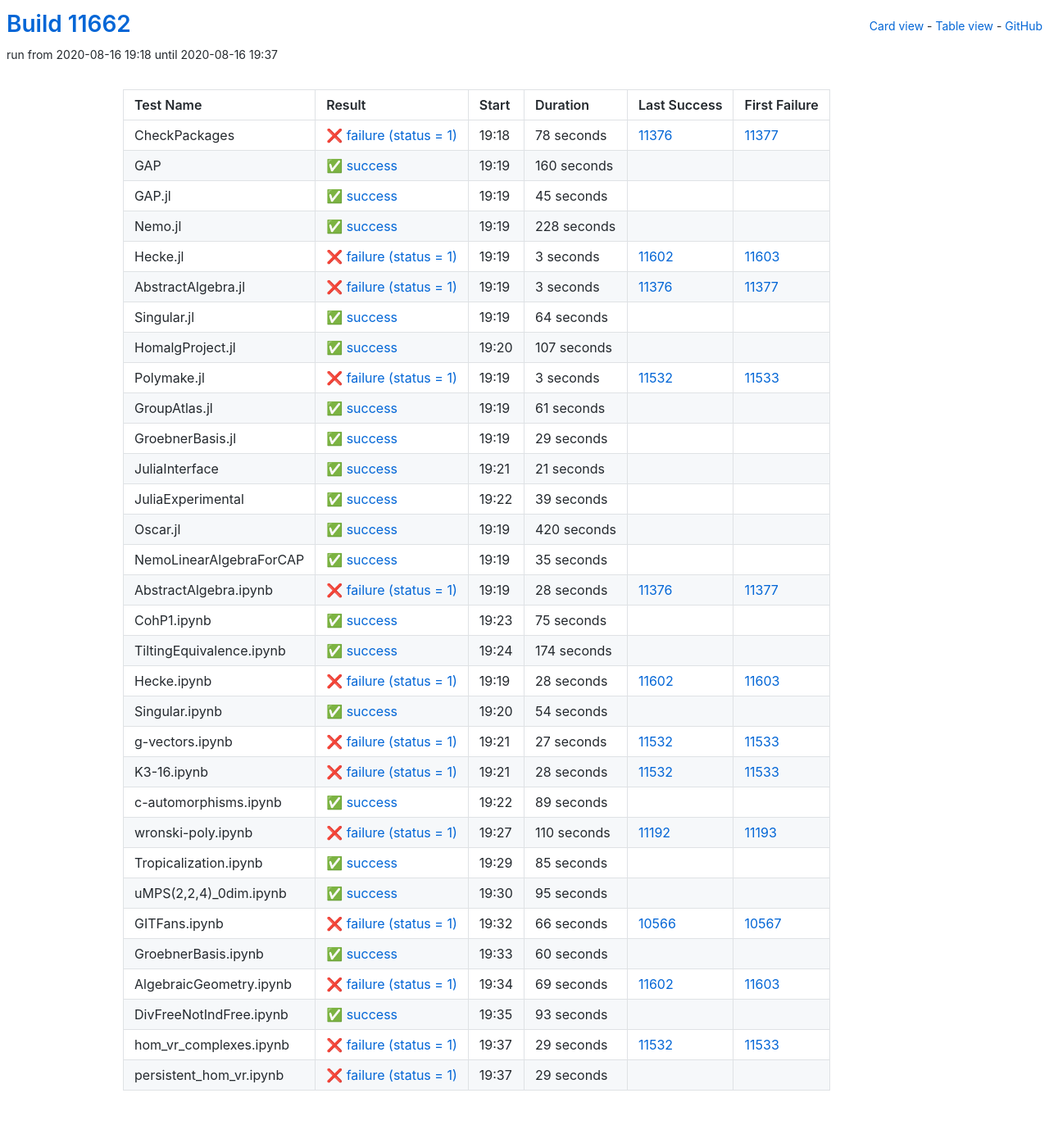
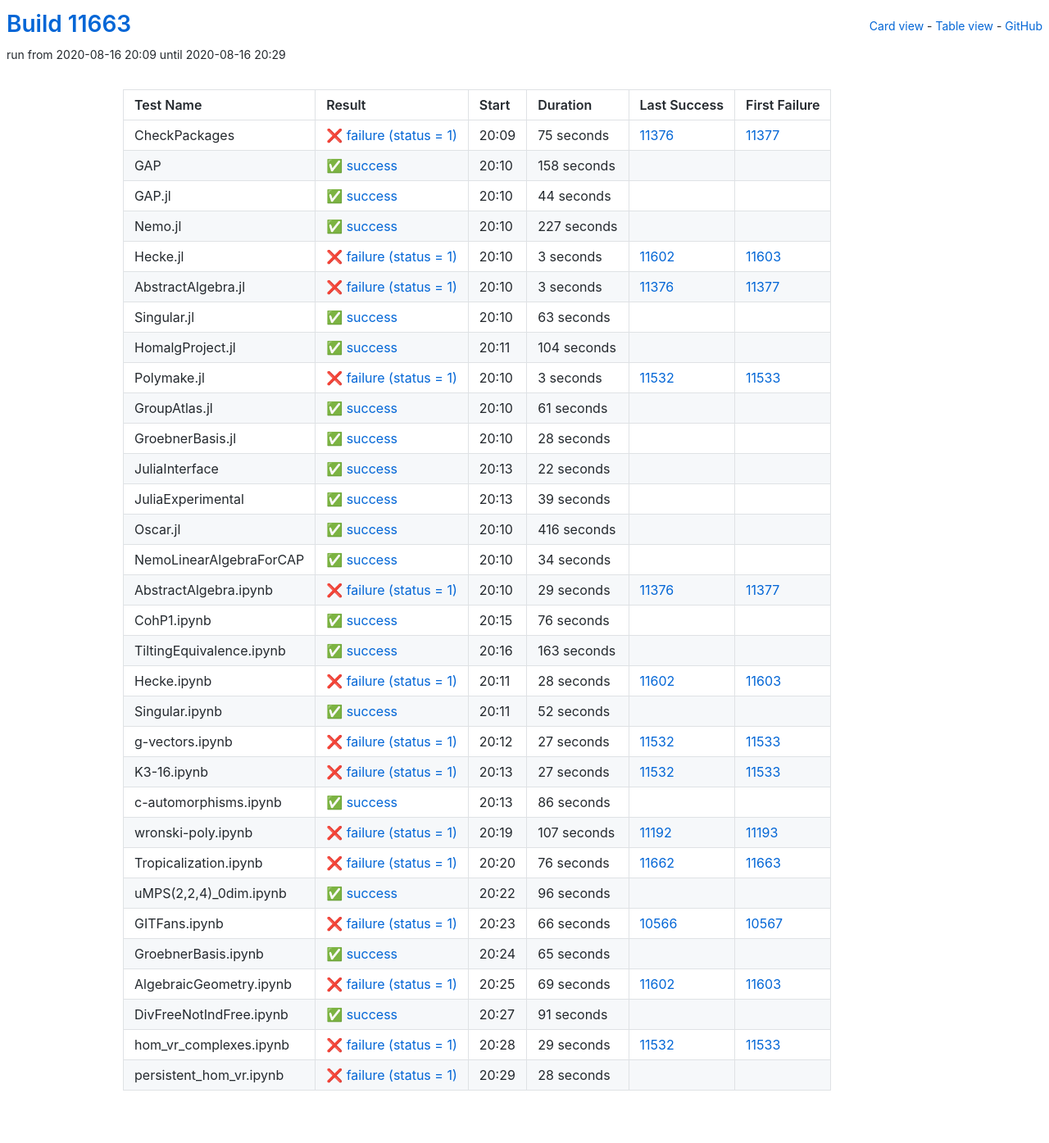
Before and after one commit to oscar-system/oscar-ci-status, a Jekyll site: the page built from table.html, in a window 1280 px wide. Shown: the whole page at 82% size. Built offline with Jekyll 4.4.1, drawn with Linux system fonts in a browser that asks for light colours.

Commit message:
Build #11663

```diff
--- a/_data/ci.yml
+++ b/_data/ci.yml
@@ -1,6 +1,6 @@
 ---
-build: 11662
-build_url: https://oscarci.mathematik.uni-kl.de/job/oscar/11662/
+build: 11663
+build_url: https://oscarci.mathematik.uni-kl.de/job/oscar/11663/
 job: oscar
 organization: oscar-system
 repo: oscar-ci-status
@@ -8,56 +8,56 @@
 tests:
 - name: CheckPackages
   id: checkpackages
-  log: https://oscarci.mathematik.uni-kl.de/job/oscar/11662/artifact/logs/build-11662/CheckPackages.log
-  start: 2020-08-16 19:18
+  log: https://oscarci.mathematik.uni-kl.de/job/oscar/11663/artifact/logs/build-11663/CheckPackages.log
+  start: 2020-08-16 20:09
   success: false
   exitcode: 1
   status: failure
-  duration: 78
+  duration: 75
   last_success: 11376
   last_success_url: https://oscarci.mathematik.uni-kl.de/job/oscar/11376/
   first_failure: 11377
   first_failure_url: https://oscarci.mathematik.uni-kl.de/job/oscar/11377/
 - name: GAP
   id: gap
-  log: https://oscarci.mathematik.uni-kl.de/job/oscar/11662/artifact/logs/build-11662/GAP.log
-  start: 2020-08-16 19:19
+  log: https://oscarci.mathematik.uni-kl.de/job/oscar/11663/artifact/logs/build-11663/GAP.log
+  start: 2020-08-16 20:10
   success: true
   exitcode: 0
   status: success
-  duration: 160
+  duration: 158
   last_success: false
   last_success_url:
   first_failure: false
   first_failure_url:
 - name: GAP.jl
   id: gap-jl
-  log: https://oscarci.mathematik.uni-kl.de/job/oscar/11662/artifact/logs/build-11662/GAP.jl.log
-  start: 2020-08-16 19:19
+  log: https://oscarci.mathematik.uni-kl.de/job/oscar/11663/artifact/logs/build-11663/GAP.jl.log
+  start: 2020-08-16 20:10
   success: true
   exitcode: 0
   status: success
-  duration: 45
+  duration: 44
   last_success: false
   last_success_url:
   first_failure: false
   first_failure_url:
 - name: Nemo.jl
   id: nemo-jl
-  log: https://oscarci.mathematik.uni-kl.de/job/oscar/11662/artifact/logs/build-11662/Nemo.jl.log
-  start: 2020-08-16 19:19
+  log: https://oscarci.mathematik.uni-kl.de/job/oscar/11663/artifact/logs/build-11663/Nemo.jl.log
+  start: 2020-08-16 20:10
   success: true
   exitcode: 0
   status: success
-  duration: 228
+  duration: 227
   last_success: false
   last_success_url:
   first_failure: false
   first_failure_url:
 - name: Hecke.jl
   id: hecke-jl
-  log: https://oscarci.mathematik.uni-kl.de/job/oscar/11662/artifact/logs/build-11662/Hecke.jl.log
-  start: 2020-08-16 19:19
+  log: https://oscarci.mathematik.uni-kl.de/job/oscar/11663/artifact/logs/build-11663/Hecke.jl.log
+  start: 2020-08-16 20:10
   success: false
   exitcode: 1
   status: failure
@@ -68,8 +68,8 @@
   first_failure_url: https://oscarci.mathematik.uni-kl.de/job/oscar/11603/
 - name: AbstractAlgebra.jl
   id: abstractalgebra-jl
-  log: https://oscarci.mathematik.uni-kl.de/job/oscar/11662/artifact/logs/build-11662/AbstractAlgebra.jl.log
-  start: 2020-08-16 19:19
+  log: https://oscarci.mathematik.uni-kl.de/job/oscar/11663/artifact/logs/build-11663/AbstractAlgebra.jl.log
+  start: 2020-08-16 20:10
   success: false
   exitcode: 1
   status: failure
@@ -80,32 +80,32 @@
   first_failure_url: https://oscarci.mathematik.uni-kl.de/job/oscar/11377/
 - name: Singular.jl
   id: singular-jl
-  log: https://oscarci.mathematik.uni-kl.de/job/oscar/11662/artifact/logs/build-11662/Singular.jl.log
-  start: 2020-08-16 19:19
+  log: https://oscarci.mathematik.uni-kl.de/job/oscar/11663/artifact/logs/build-11663/Singular.jl.log
+  start: 2020-08-16 20:10
   success: true
   exitcode: 0
   status: success
-  duration: 64
+  duration: 63
   last_success: false
   last_success_url:
   first_failure: false
   first_failure_url:
 - name: HomalgProject.jl
   id: homalgproject-jl
-  log: https://oscarci.mathematik.uni-kl.de/job/oscar/11662/artifact/logs/build-11662/HomalgProject.jl.log
-  start: 2020-08-16 19:20
+  log: https://oscarci.mathematik.uni-kl.de/job/oscar/11663/artifact/logs/build-11663/HomalgProject.jl.log
+  start: 2020-08-16 20:11
   success: true
   exitcode: 0
   status: success
-  duration: 107
+  duration: 104
   last_success: false
   last_success_url:
   first_failure: false
   first_failure_url:
 - name: Polymake.jl
   id: polymake-jl
-  log: https://oscarci.mathematik.uni-kl.de/job/oscar/11662/artifact/logs/build-11662/Polymake.jl.log
-  start: 2020-08-16 19:19
+  log: https://oscarci.mathematik.uni-kl.de/job/oscar/11663/artifact/logs/build-11663/Polymake.jl.log
+  start: 2020-08-16 20:10
   success: false
   exitcode: 1
   status: failure
@@ -116,8 +116,8 @@
   first_failure_url: https://oscarci.mathematik.uni-kl.de/job/oscar/11533/
 - name: GroupAtlas.jl
   id: groupatlas-jl
-  log: https://oscarci.mathematik.uni-kl.de/job/oscar/11662/artifact/logs/build-11662/GroupAtlas.jl.log
-  start: 2020-08-16 19:19
+  log: https://oscarci.mathematik.uni-kl.de/job/oscar/11663/artifact/logs/build-11663/GroupAtlas.jl.log
+  start: 2020-08-16 20:10
   success: true
   exitcode: 0
   status: success
@@ -128,32 +128,32 @@
   first_failure_url:
 - name: GroebnerBasis.jl
   id: groebnerbasis-jl
-  log: https://oscarci.mathematik.uni-kl.de/job/oscar/11662/artifact/logs/build-11662/GroebnerBasis.jl.log
-  start: 2020-08-16 19:19
+  log: https://oscarci.mathematik.uni-kl.de/job/oscar/11663/artifact/logs/build-11663/GroebnerBasis.jl.log
+  start: 2020-08-16 20:10
   success: true
   exitcode: 0
   status: success
-  duration: 29
+  duration: 28
   last_success: false
   last_success_url:
   first_failure: false
   first_failure_url:
 - name: JuliaInterface
   id: juliainterface
-  log: https://oscarci.mathematik.uni-kl.de/job/oscar/11662/artifact/logs/build-11662/JuliaInterface.log
-  start: 2020-08-16 19:21
+  log: https://oscarci.mathematik.uni-kl.de/job/oscar/11663/artifact/logs/build-11663/JuliaInterface.log
+  start: 2020-08-16 20:13
   success: true
   exitcode: 0
   status: success
-  duration: 21
+  duration: 22
   last_success: false
   last_success_url:
   first_failure: false
   first_failure_url:
 - name: JuliaExperimental
   id: juliaexperimental
-  log: https://oscarci.mathematik.uni-kl.de/job/oscar/11662/artifact/logs/build-11662/JuliaExperimental.log
-  start: 2020-08-16 19:22
+  log: https://oscarci.mathematik.uni-kl.de/job/oscar/11663/artifact/logs/build-11663/JuliaExperimental.log
+  start: 2020-08-16 20:13
   success: true
   exitcode: 0
   status: success
@@ -164,68 +164,68 @@
   first_failure_url:
 - name: Oscar.jl
   id: oscar-jl
-  log: https://oscarci.mathematik.uni-kl.de/job/oscar/11662/artifact/logs/build-11662/Oscar.jl.log
-  start: 2020-08-16 19:19
+  log: https://oscarci.mathematik.uni-kl.de/job/oscar/11663/artifact/logs/build-11663/Oscar.jl.log
+  start: 2020-08-16 20:10
   success: true
   exitcode: 0
   status: success
-  duration: 420
+  duration: 416
   last_success: false
   last_success_url:
   first_failure: false
   first_failure_url:
 - name: NemoLinearAlgebraForCAP
   id: nemolinearalgebraforcap
-  log: https://oscarci.mathematik.uni-kl.de/job/oscar/11662/artifact/logs/build-11662/NemoLinearAlgebraForCAP.log
-  start: 2020-08-16 19:19
+  log: https://oscarci.mathematik.uni-kl.de/job/oscar/11663/artifact/logs/build-11663/NemoLinearAlgebraForCAP.log
+  start: 2020-08-16 20:10
   success: true
   exitcode: 0
   status: success
-  duration: 35
+  duration: 34
   last_success: false
   last_success_url:
   first_failure: false
   first_failure_url:
 - name: AbstractAlgebra.ipynb
   id: abstractalgebra-ipynb
-  log: https://oscarci.mathematik.uni-kl.de/job/oscar/11662/artifact/logs/build-11662/AbstractAlgebra.ipynb.log
-  start: 2020-08-16 19:19
+  log: https://oscarci.mathematik.uni-kl.de/job/oscar/11663/artifact/logs/build-11663/AbstractAlgebra.ipynb.log
+  start: 2020-08-16 20:10
   success: false
   exitcode: 1
   status: failure
-  duration: 28
+  duration: 29
   last_success: 11376
   last_success_url: https://oscarci.mathematik.uni-kl.de/job/oscar/11376/
   first_failure: 11377
   first_failure_url: https://oscarci.mathematik.uni-kl.de/job/oscar/11377/
 - name: CohP1.ipynb
   id: cohp1-ipynb
-  log: https://oscarci.mathematik.uni-kl.de/job/oscar/11662/artifact/logs/build-11662/CohP1.ipynb.log
-  start: 2020-08-16 19:23
+  log: https://oscarci.mathematik.uni-kl.de/job/oscar/11663/artifact/logs/build-11663/CohP1.ipynb.log
+  start: 2020-08-16 20:15
   success: true
   exitcode: 0
   status: success
-  duration: 75
+  duration: 76
   last_success: false
   last_success_url:
   first_failure: false
   first_failure_url:
 - name: TiltingEquivalence.ipynb
   id: tiltingequivalence-ipynb
-  log: https://oscarci.mathematik.uni-kl.de/job/oscar/11662/artifact/logs/build-11662/TiltingEquivalence.ipynb.log
-  start: 2020-08-16 19:24
+  log: https://oscarci.mathematik.uni-kl.de/job/oscar/11663/artifact/logs/build-11663/TiltingEquivalence.ipynb.log
+  start: 2020-08-16 20:16
   success: true
   exitcode: 0
   status: success
-  duration: 174
+  duration: 163
   last_success: false
   last_success_url:
   first_failure: false
   first_failure_url:
 - name: Hecke.ipynb
   id: hecke-ipynb
-  log: https://oscarci.mathematik.uni-kl.de/job/oscar/11662/artifact/logs/build-11662/Hecke.ipynb.log
-  start: 2020-08-16 19:19
+  log: https://oscarci.mathematik.uni-kl.de/job/oscar/11663/artifact/logs/build-11663/Hecke.ipynb.log
+  start: 2020-08-16 20:11
   success: false
   exitcode: 1
   status: failure
@@ -236,20 +236,20 @@
   first_failure_url: https://oscarci.mathematik.uni-kl.de/job/oscar/11603/
 - name: Singular.ipynb
   id: singular-ipynb
-  log: https://oscarci.mathematik.uni-kl.de/job/oscar/11662/artifact/logs/build-11662/Singular.ipynb.log
-  start: 2020-08-16 19:20
+  log: https://oscarci.mathematik.uni-kl.de/job/oscar/11663/artifact/logs/build-11663/Singular.ipynb.log
+  start: 2020-08-16 20:11
   success: true
   exitcode: 0
   status: success
-  duration: 54
+  duration: 52
   last_success: false
   last_success_url:
   first_failure: false
   first_failure_url:
 - name: g-vectors.ipynb
   id: g-vectors-ipynb
-  log: https://oscarci.mathematik.uni-kl.de/job/oscar/11662/artifact/logs/build-11662/g-vectors.ipynb.log
-  start: 2020-08-16 19:21
+  log: https://oscarci.mathematik.uni-kl.de/job/oscar/11663/artifact/logs/build-11663/g-vectors.ipynb.log
+  start: 2020-08-16 20:12
   success: false
   exitcode: 1
   status: failure
@@ -260,68 +260,68 @@
   first_failure_url: https://oscarci.mathematik.uni-kl.de/job/oscar/11533/
 - name: K3-16.ipynb
   id: k3-16-ipynb
-  log: https://oscarci.mathematik.uni-kl.de/job/oscar/11662/artifact/logs/build-11662/K3-16.ipynb.log
-  start: 2020-08-16 19:21
+  log: https://oscarci.mathematik.uni-kl.de/job/oscar/11663/artifact/logs/build-11663/K3-16.ipynb.log
+  start: 2020-08-16 20:13
   success: false
   exitcode: 1
   status: failure
-  duration: 28
+  duration: 27
   last_success: 11532
   last_success_url: https://oscarci.mathematik.uni-kl.de/job/oscar/11532/
   first_failure: 11533
   first_failure_url: https://oscarci.mathematik.uni-kl.de/job/oscar/11533/
 - name: c-automorphisms.ipynb
   id: c-automorphisms-ipynb
-  log: https://oscarci.mathematik.uni-kl.de/job/oscar/11662/artifact/logs/build-11662/c-automorphisms.ipynb.log
-  start: 2020-08-16 19:22
+  log: https://oscarci.mathematik.uni-kl.de/job/oscar/11663/artifact/logs/build-11663/c-automorphisms.ipynb.log
+  start: 2020-08-16 20:13
   success: true
   exitcode: 0
   status: success
-  duration: 89
+  duration: 86
   last_success: false
   last_success_url:
   first_failure: false
   first_failure_url:
 - name: wronski-poly.ipynb
   id: wronski-poly-ipynb
-  log: https://oscarci.mathematik.uni-kl.de/job/oscar/11662/artifact/logs/build-11662/wronski-poly.ipynb.log
-  start: 2020-08-16 19:27
+  log: https://oscarci.mathematik.uni-kl.de/job/oscar/11663/artifact/logs/build-11663/wronski-poly.ipynb.log
+  start: 2020-08-16 20:19
   success: false
   exitcode: 1
   status: failure
-  duration: 110
+  duration: 107
   last_success: 11192
   last_success_url: https://oscarci.mathematik.uni-kl.de/job/oscar/11192/
   first_failure: 11193
   first_failure_url: https://oscarci.mathematik.uni-kl.de/job/oscar/11193/
 - name: Tropicalization.ipynb
   id: tropicalization-ipynb
-  log: https://oscarci.mathematik.uni-kl.de/job/oscar/11662/artifact/logs/build-11662/Tropicalization.ipynb.log
-  start: 2020-08-16 19:29
+  log: https://oscarci.mathematik.uni-kl.de/job/oscar/11663/artifact/logs/build-11663/Tropicalization.ipynb.log
+  start: 2020-08-16 20:20
+  success: false
+  exitcode: 1
+  status: failure
+  duration: 76
+  last_success: 11662
+  last_success_url: https://oscarci.mathematik.uni-kl.de/job/oscar/11662/
+  first_failure: 11663
+  first_failure_url: https://oscarci.mathematik.uni-kl.de/job/oscar/11663/
+- name: uMPS(2,2,4)_0dim.ipynb
+  id: umps-2-2-4-0dim-ipynb
+  log: https://oscarci.mathematik.uni-kl.de/job/oscar/11663/artifact/logs/build-11663/uMPS-2-2-4-_0dim.ipynb.log
+  start: 2020-08-16 20:22
   success: true
   exitcode: 0
   status: success
-  duration: 85
-  last_success: false
-  last_success_url:
-  first_failure: false
-  first_failure_url:
-- name: uMPS(2,2,4)_0dim.ipynb
-  id: umps-2-2-4-0dim-ipynb
-  log: https://oscarci.mathematik.uni-kl.de/job/oscar/11662/artifact/logs/build-11662/uMPS-2-2-4-_0dim.ipynb.log
-  start: 2020-08-16 19:30
-  success: true
-  exitcode: 0
-  status: success
-  duration: 95
+  duration: 96
   last_success: false
   last_success_url:
   first_failure: false
   first_failure_url:
 - name: GITFans.ipynb
   id: gitfans-ipynb
-  log: https://oscarci.mathematik.uni-kl.de/job/oscar/11662/artifact/logs/build-11662/GITFans.ipynb.log
-  start: 2020-08-16 19:32
+  log: https://oscarci.mathematik.uni-kl.de/job/oscar/11663/artifact/logs/build-11663/GITFans.ipynb.log
+  start: 2020-08-16 20:23
   success: false
   exitcode: 1
   status: failure
@@ -332,20 +332,20 @@
   first_failure_url: https://oscarci.mathematik.uni-kl.de/job/oscar/10567/
 - name: GroebnerBasis.ipynb
   id: groebnerbasis-ipynb
-  log: https://oscarci.mathematik.uni-kl.de/job/oscar/11662/artifact/logs/build-11662/GroebnerBasis.ipynb.log
-  start: 2020-08-16 19:33
+  log: https://oscarci.mathematik.uni-kl.de/job/oscar/11663/artifact/logs/build-11663/GroebnerBasis.ipynb.log
+  start: 2020-08-16 20:24
   success: true
   exitcode: 0
   status: success
-  duration: 60
+  duration: 65
   last_success: false
   last_success_url:
   first_failure: false
   first_failure_url:
 - name: AlgebraicGeometry.ipynb
   id: algebraicgeometry-ipynb
-  log: https://oscarci.mathematik.uni-kl.de/job/oscar/11662/artifact/logs/build-11662/AlgebraicGeometry.ipynb.log
-  start: 2020-08-16 19:34
+  log: https://oscarci.mathematik.uni-kl.de/job/oscar/11663/artifact/logs/build-11663/AlgebraicGeometry.ipynb.log
+  start: 2020-08-16 20:25
   success: false
   exitcode: 1
   status: failure
@@ -356,20 +356,20 @@
   first_failure_url: https://oscarci.mathematik.uni-kl.de/job/oscar/11603/
 - name: DivFreeNotIndFree.ipynb
   id: divfreenotindfree-ipynb
-  log: https://oscarci.mathematik.uni-kl.de/job/oscar/11662/artifact/logs/build-11662/DivFreeNotIndFree.ipynb.log
-  start: 2020-08-16 19:35
+  log: https://oscarci.mathematik.uni-kl.de/job/oscar/11663/artifact/logs/build-11663/DivFreeNotIndFree.ipynb.log
+  start: 2020-08-16 20:27
   success: true
   exitcode: 0
   status: success
-  duration: 93
+  duration: 91
   last_success: false
   last_success_url:
   first_failure: false
   first_failure_url:
 - name: hom_vr_complexes.ipynb
   id: hom-vr-complexes-ipynb
-  log: https://oscarci.mathematik.uni-kl.de/job/oscar/11662/artifact/logs/build-11662/hom_vr_complexes.ipynb.log
-  start: 2020-08-16 19:37
+  log: https://oscarci.mathematik.uni-kl.de/job/oscar/11663/artifact/logs/build-11663/hom_vr_complexes.ipynb.log
+  start: 2020-08-16 20:28
   success: false
   exitcode: 1
   status: failure
@@ -380,12 +380,12 @@
   first_failure_url: https://oscarci.mathematik.uni-kl.de/job/oscar/11533/
 - name: persistent_hom_vr.ipynb
   id: persistent-hom-vr-ipynb
-  log: https://oscarci.mathematik.uni-kl.de/job/oscar/11662/artifact/logs/build-11662/persistent_hom_vr.ipynb.log
-  start: 2020-08-16 19:37
+  log: https://oscarci.mathematik.uni-kl.de/job/oscar/11663/artifact/logs/build-11663/persistent_hom_vr.ipynb.log
+  start: 2020-08-16 20:29
   success: false
   exitcode: 1
   status: failure
-  duration: 29
+  duration: 28
   last_success: false
   last_success_url:
   first_failure: false
```
Also changed, not shown: README.md.
